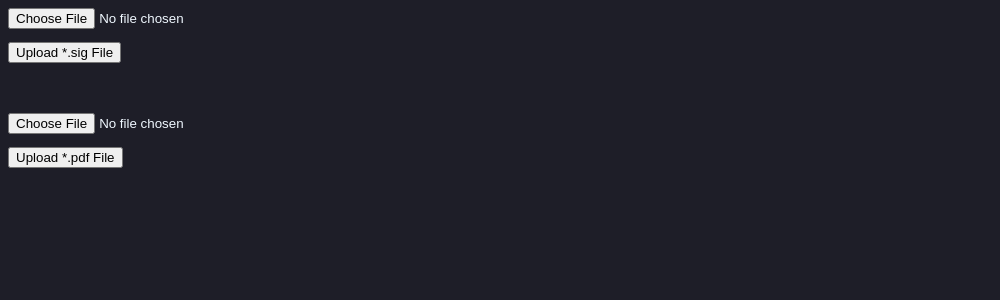
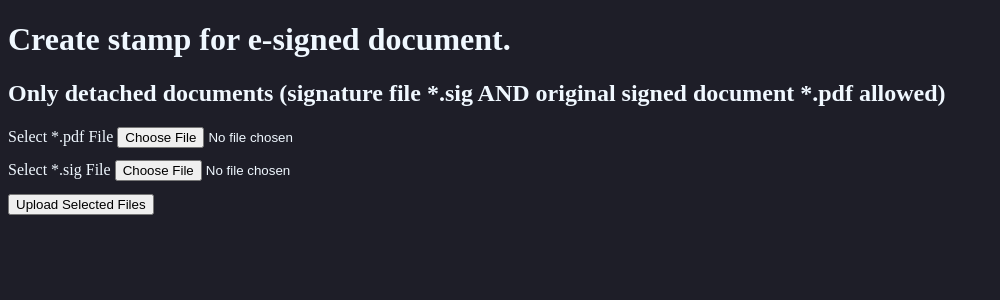
Before and after one commit to myvsky/printable-pkcs7, a FastAPI app: page / in a window 1280 px wide. Shown: the top 300 px of the page, without its empty margins (0-1000 px from the left). Run offline with FastAPI, Linux system fonts and the light colour scheme.

Commit message:
Signature processing implemented.

```diff
--- a/main.py
+++ b/main.py
@@ -1,9 +1,14 @@
+import time
+
+from playwright.async_api import async_playwright
+
 import logging
-import os
+
 from fastapi import FastAPI, UploadFile, File
 from fastapi.staticfiles import StaticFiles
 from fastapi.responses import HTMLResponse
 from fastapi.middleware.cors import CORSMiddleware
+
 # Configure CORS
 app = FastAPI()
 app.add_middleware(
@@ -16,21 +21,56 @@
 
 logging.basicConfig(level=logging.INFO)
 
+
 @app.get("/", response_class=HTMLResponse)
 async def read_index():
     with open("templates/index.html", "r") as file:
         html_content = file.read()
-    logging.info("All done.")
     return HTMLResponse(content=html_content)
 
+
 @app.post("/upload")
-async def process_file(file: UploadFile = File(...)):
-    logging.info(f"We wait")
-    contents = await file.read()
+async def collect_upload(sig_file: UploadFile = File(...), pdf_file: UploadFile = File(...)):
+    # We'll get the input files as soon as the user submits them in HTML
+    pdf_contents = await pdf_file.read()
+    sig_contents = await sig_file.read()
 
-    file_path = os.path.join(os.getcwd(), file.filename)
-    with open(file_path, "wb") as f:
-        f.write(contents)
+    # When it's posted, we get information for further stamp creation
+    await parse_sig(pdf_contents, sig_contents)
+    return {"message": "Files uploaded and processed successfully"}
 
-    logging.info(f"File saved: {file_path}")
-    return {"message": "File uploaded and processed successfully"}
+
+async def parse_sig(pdf_file, sig_file):
+    async with async_playwright() as playwright:
+        browser = await playwright.chromium.launch(headless=False)
+        page = await browser.new_page()
+
+        await page.goto('https://www.gosuslugi.ru/eds')
+
+        # Wait for the input elements to appear in the DOM
+        await page.wait_for_selector('body')
+        logging.info("Gosuslugi page loaded successfully")
+        input_elements = await page.query_selector_all('input')
+
+        # Select the second and third input elements
+        input_element_2 = input_elements[1]
+        input_element_3 = input_elements[2]
+
+        # Fill in the input elements with the file contents
+        await input_element_2.set_input_files({'name': 'file.pdf', 'mimeType': 'application/pdf', 'buffer': pdf_file})
+
+        # TO-DO: MAKE A NORMAL DELAY THERE
+        time.sleep(1)
+        await input_element_3.set_input_files({'name': 'file.sig', 'mimeType': 'application/octet-stream', 'buffer': sig_file})
+
+        await page.wait_for_selector("//a[@ng-bind='btnText']")
+        button_el = await page.query_selector("//a[@ng-bind='btnText']")
+        await button_el.click()
+
+        # Wait for conent we will extract to be loaded
+        await page.wait_for_selector('//div[@class="row ng-scope"]')
+
+        output_html = await page.content()
+        await browser.close()
+
+        open("output.html", "w", encoding='utf-8').write(output_html)
--- a/requirements.txt
+++ b/requirements.txt
@@ -2,3 +2,4 @@
 jinja2
 uvicorn
 python-multipart
+requests-html
--- a/templates/index.html
+++ b/templates/index.html
@@ -13,20 +13,37 @@
     </style>
 </head>
 <body>
+    <h1>Create stamp for e-signed document.</h1>
+    <h2>Only detached documents (signature file *.sig AND original signed document *.pdf allowed)</h2>
     <div>
-        <input type="file" id="sigFileInput"><br>
-        <button id="sigUploadButton" style="margin-top:1%">Upload *.sig File</button>
+        Select *.pdf File
+        <input type="file" name="pdf_file" id="pdfFileInput"><br>
     </div>
-    <div style="margin-top:4%;">
-        <input type="file" id="pdfFileInput"><br>
-        <button id="pdfUploadButton" style="margin-top:1%">Upload *.pdf File</button>
+    <div style=margin-top:1%>
+        Select *.sig File
+        <input type="file" name="sig_file" id="sigFileInput"><br>
     </div>
+    <div>
+        <button id="uploadButton" style="margin-top:1%">Upload Selected Files</button>
+    </div>
+    <script>
+        function handleFileUpload(url) {
+            const formData = new FormData();
+            const sigFileInput = document.getElementById("sigFileInput");
+            const pdfFileInput = document.getElementById("pdfFileInput");
+            if (sigFileInput.files.length > 0) {
+                formData.append("sig_file", sigFileInput.files[0]);
+            } else {
+                alert("Please select a valid .sig file");
+                return;
+            }
 
-    <script>
-        // Function to handle file upload
-        function handleFileUpload(file, url) {
-          const formData = new FormData();
-          formData.append("file", file);
+            if (pdfFileInput.files.length > 0) {
+                formData.append("pdf_file", pdfFileInput.files[0]);
+            } else {
+                alert("Please select a valid .pdf file");
+                return;
+            }
             fetch(url, {
                 method: "POST",
                 body: formData
@@ -34,38 +51,17 @@
             .then(response => response.json())
             .then(data => {
                 console.log(data);
-              alert("File uploaded and processed successfully");
+                alert("Files uploaded and processed successfully");
             })
             .catch(error => {
                 console.error(error);
-              alert("Error uploading file");
+                alert("Error uploading files");
             });
         }
-
-        // Event listener for .sig file upload button
-        const sigUploadButton = document.getElementById("sigUploadButton");
-        const sigFileInput = document.getElementById("sigFileInput");
-        sigUploadButton.addEventListener("click", () => {
-          const file = sigFileInput.files[0];
-          if (file && file.name.endsWith(".sig")) {
-            handleFileUpload(file, "http://localhost:8000/upload"); // Replace with your UVicorn endpoint URL
-          } else {
-            alert("Please select a valid .sig file");
-          }
-        });
-
-        // Event listener for .pdf file upload button
-        const pdfUploadButton = document.getElementById("pdfUploadButton");
-        const pdfFileInput = document.getElementById("pdfFileInput");
-        pdfUploadButton.addEventListener("click", () => {
-          const file = pdfFileInput.files[0];
-          if (file && file.name.endsWith(".pdf")) {
-            handleFileUpload(file, "http://localhost:8000/upload"); // Replace with your UVicorn endpoint URL
-          } else {
-            alert("Please select a valid .pdf file");
-          }
+        const uploadButton = document.getElementById("uploadButton");
+        uploadButton.addEventListener("click", () => {
+            handleFileUpload("http://localhost:8000/upload");
         });
     </script>
-
 </body>
 </html>
```
Lines whose indentation alone changed are shown as unchanged.
